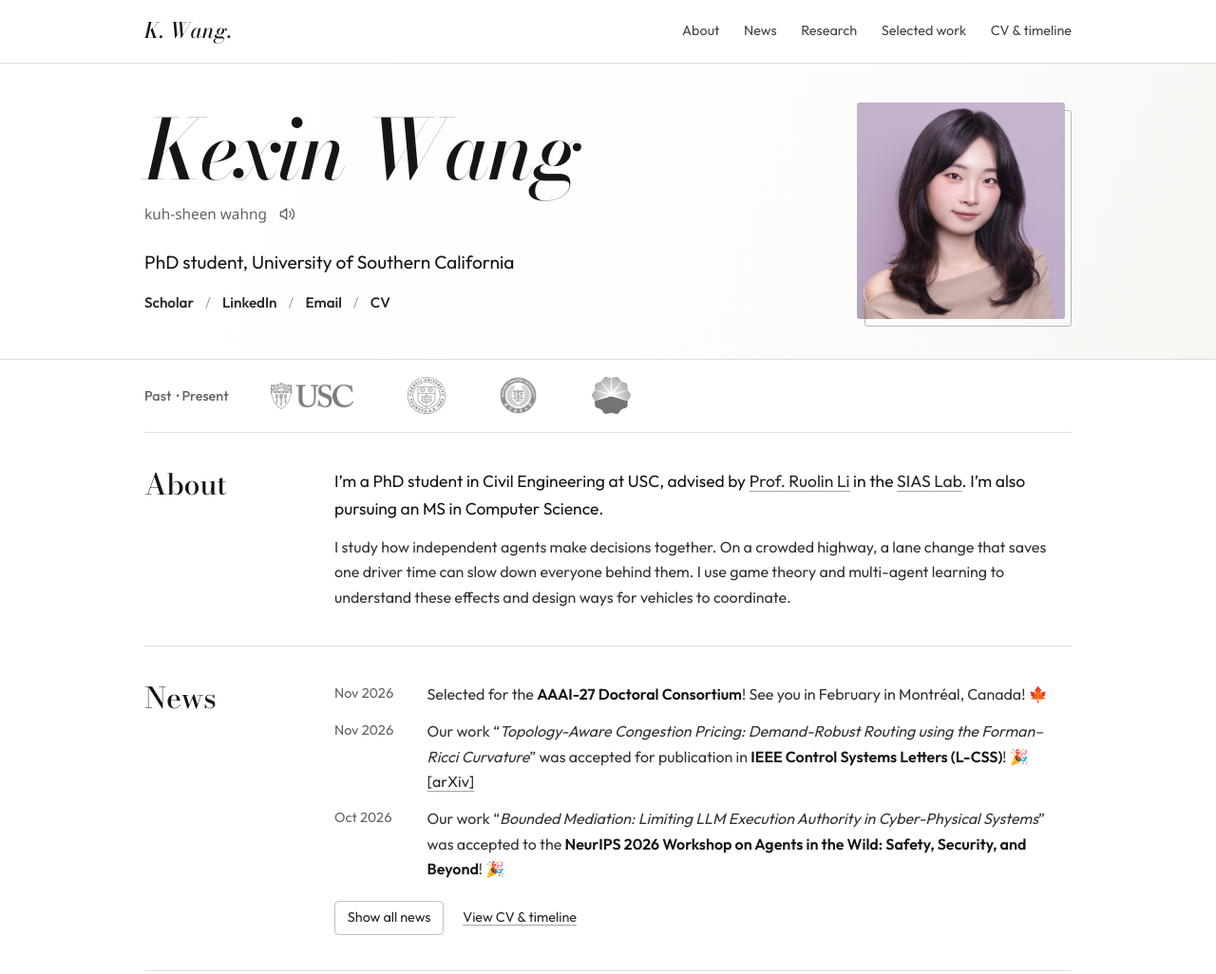
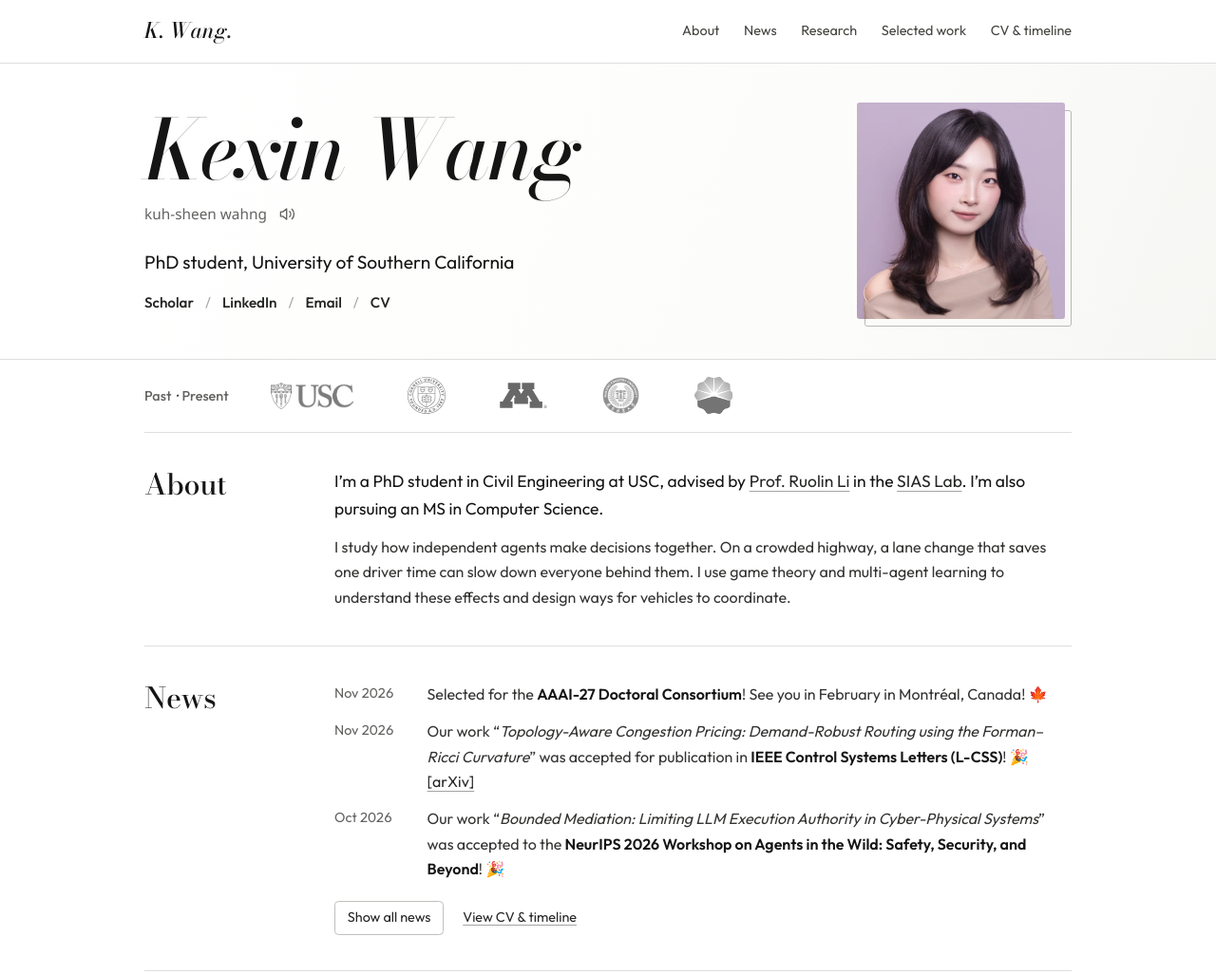
Before and after one commit to KWang0405/kexinwang.me, a plain HTML site: page index.html in a window 1280 px wide. Shown: the top 1026 px of the page at 95% size. Drawn offline with Linux system fonts and the light colour scheme.

Commit message:
Add University of Minnesota to homepage affiliations

```diff
--- a/index.html
+++ b/index.html
@@ -48,6 +48,7 @@
         <div class="affiliation-marks">
           <button type="button" class="affiliation usc" aria-label="University of Southern California" aria-pressed="false"><img src="assets/affiliations/usc.png" alt=""><span aria-hidden="true" class="affiliation-name">University of Southern California</span></button>
           <button type="button" class="affiliation cornell" aria-label="Cornell University" aria-pressed="false"><img src="assets/affiliations/cornell.svg" alt=""><span aria-hidden="true" class="affiliation-name">Cornell University</span></button>
+          <button type="button" class="affiliation umn" aria-label="University of Minnesota, Twin Cities" aria-pressed="false"><img src="assets/affiliations/umn.svg" width="50" alt=""><span aria-hidden="true" class="affiliation-name">University of Minnesota, Twin Cities</span></button>
           <button type="button" class="affiliation nfu" aria-label="Nanjing Forestry University" aria-pressed="false"><img src="assets/affiliations/njfu.png" alt=""><span aria-hidden="true" class="affiliation-name">Nanjing Forestry University</span></button>
           <button type="button" class="affiliation cnpc" aria-label="China National Petroleum Corporation" aria-pressed="false"><img src="assets/affiliations/cnpc.png" alt=""><span aria-hidden="true" class="affiliation-name">China National Petroleum Corporation</span></button>
         </div>
```
Also changed, not shown: assets/affiliations/umn.svg (added).
